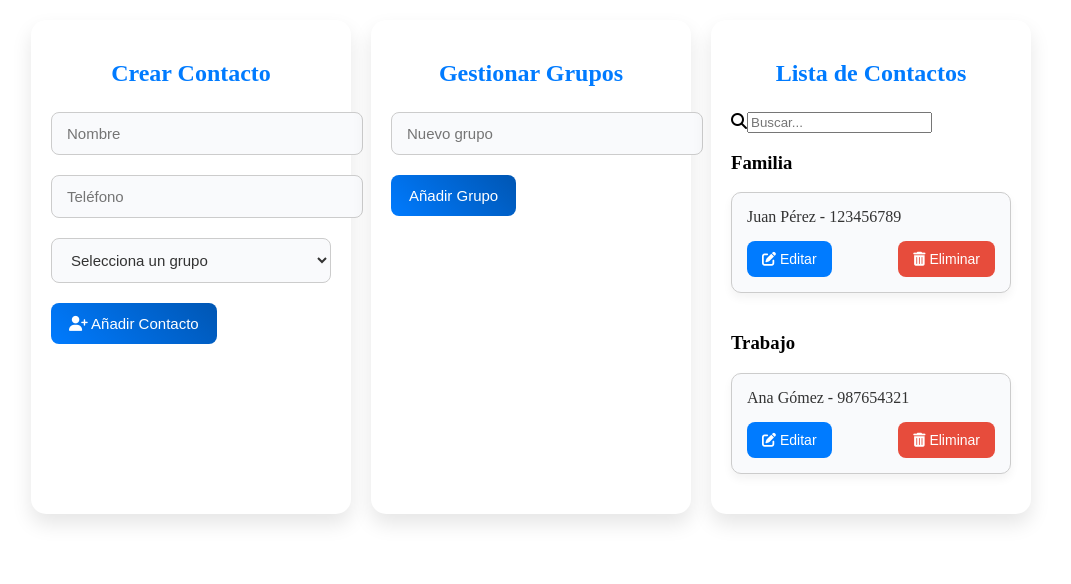
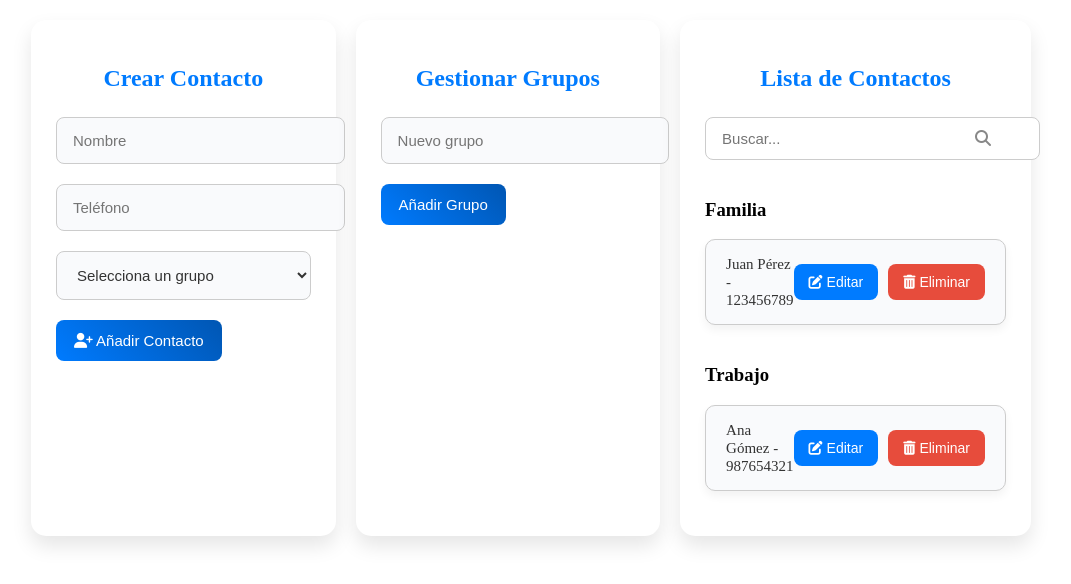
Before and after one commit to avalf27/Proyectos, an Angular app in the folder agenda/Agenda-Proyecto/: page / in a window 1280 px wide. Shown: the top 584 px of the page, without its empty margins (109-1180 px from the left). Built offline with nearby package versions, Linux system fonts and the light colour scheme.

Commit message:
AgendaProyecto2

```diff
--- a/agenda/Agenda-Proyecto/src/app/contact-list/contact-list.component.css
+++ b/agenda/Agenda-Proyecto/src/app/contact-list/contact-list.component.css
@@ -30,7 +30,7 @@ body {
     background-color: #ffffff; /* Fondo blanco */
     border-radius: 15px;
     box-shadow: 0px 10px 20px rgba(0, 0, 0, 0.1);
-    padding: 20px;
+    padding: 25px; /* Más padding para un diseño más espacioso */
     display: flex;
     flex-direction: column;
     justify-content: flex-start; /* Alinear contenido hacia la parte superior */
@@ -50,7 +50,7 @@ body {
   .contact-form select,
   .add-group input {
     width: 100%;
-    padding: 12px 15px; /* Ajustar padding para inputs */
+    padding: 14px 16px; /* Aumentar el tamaño de padding para inputs más prominentes */
     font-size: 15px; /* Aumentar tamaño de fuente para mayor legibilidad */
     border: 1px solid #ccc;
     border-radius: 8px;
@@ -95,6 +95,58 @@ body {
     background-color: #c0392b; /* Rojo más oscuro */
   }
 
+  /* Mensajes de Error */
+  .error-message {
+    color: white; /* Texto blanco */
+    background: linear-gradient(45deg, #e74c3c, #c0392b); /* Degradado rojo */
+    border: 2px solid #c0392b; /* Borde más oscuro */
+    padding: 10px 12px; /* Reducir padding para hacerlo más compacto */
+    border-radius: 10px; /* Bordes redondeados */
+    font-size: 15px; /* Tamaño de fuente ajustado */
+    margin-bottom: 20px; /* Espacio adecuado debajo del mensaje de error */
+    font-weight: bold;
+    display: flex;
+    align-items: center;
+    gap: 12px; /* Espacio entre el icono y el texto */
+    box-shadow: 0 4px 8px rgba(0, 0, 0, 0.2); /* Sombra */
+    animation: fadeIn 0.5s ease-in-out; /* Animación de aparición */
+  }
+
+  /* Icono dentro del mensaje de error */
+  .error-message i {
+    color: white; /* Blanco para el icono */
+    font-size: 18px; /* Tamaño del icono */
+  }
+
+  /* Barra de Búsqueda */
+  .search-container {
+    position: relative;
+    margin-bottom: 20px;
+  }
+
+  .search-bar {
+    padding: 12px 16px; /* Aumentar padding para hacerlo más prominente */
+    font-size: 15px; /* Aumentar tamaño de fuente */
+    border: 1px solid #ccc;
+    border-radius: 8px;
+    width: 100%;
+  }
+
+  .search-bar:focus {
+    outline: none;
+    border-color: #007bff;
+    box-shadow: 0 0 8px rgba(0, 123, 255, 0.3);
+  }
+
+  .search-icon {
+    position: absolute;
+    right: 15px; /* Ajustar alineación derecha */
+    top: 50%;
+    transform: translateY(-50%);
+    font-size: 16px;
+    color: #888; /* Gris */
+  }
+
   /* Lista de Contactos */
   .contact-list {
     list-style: none;
@@ -103,15 +155,16 @@ body {
   }
 
   .contact-list li {
+    display: flex;
+    justify-content: space-between; /* Nombre a la izquierda, botones a la derecha */
+    align-items: center;
+    padding: 15px 20px; /* Aumentar padding para mejor estética */
     background-color: #f9fafc; /* Fondo gris claro */
     border: 1px solid #ccc;
     border-radius: 10px;
-    margin-bottom: 20px; /* Espacio entre contactos */
-    padding: 15px;
+    margin-bottom: 20px;
     box-shadow: 0px 5px 10px rgba(0, 0, 0, 0.05);
     transition: all 0.3s ease;
-    display: flex;
-    flex-direction: column; /* Alinear la información y los botones verticalmente */
   }
 
   .contact-list li:hover {
@@ -119,21 +172,15 @@ body {
     transform: translateY(-2px);
   }
 
-  /* Información del Contacto */
-  .contact-info {
-    margin-bottom: 15px; /* Espacio entre la información y los botones */
-  }
-
-  .contact-info span {
-    font-size: 16px;
+  .contact-list span {
+    font-size: 15px; /* Tamaño adecuado para legibilidad */
     color: #333; /* Texto oscuro */
   }
 
   /* Botones de Contacto */
   .contact-list li .action-buttons {
     display: flex;
-    justify-content: space-between; /* Espacio entre botones */
-    gap: 10px; /* Espacio entre los botones */
+    gap: 10px; /* Espacio entre botones */
   }
 
   .contact-list button {
--- a/agenda/Agenda-Proyecto/src/app/contact-list/contact-list.component.html
+++ b/agenda/Agenda-Proyecto/src/app/contact-list/contact-list.component.html
@@ -59,7 +59,8 @@
           class="search-bar"
         />
       </div>
-        <!-- Lista agrupada por grupo -->
+
+      <!-- Lista agrupada por grupo -->
         <div *ngFor="let group of groupedContacts">
             <h3>{{ group.group }}</h3>
             <ul class="contact-list">
```
